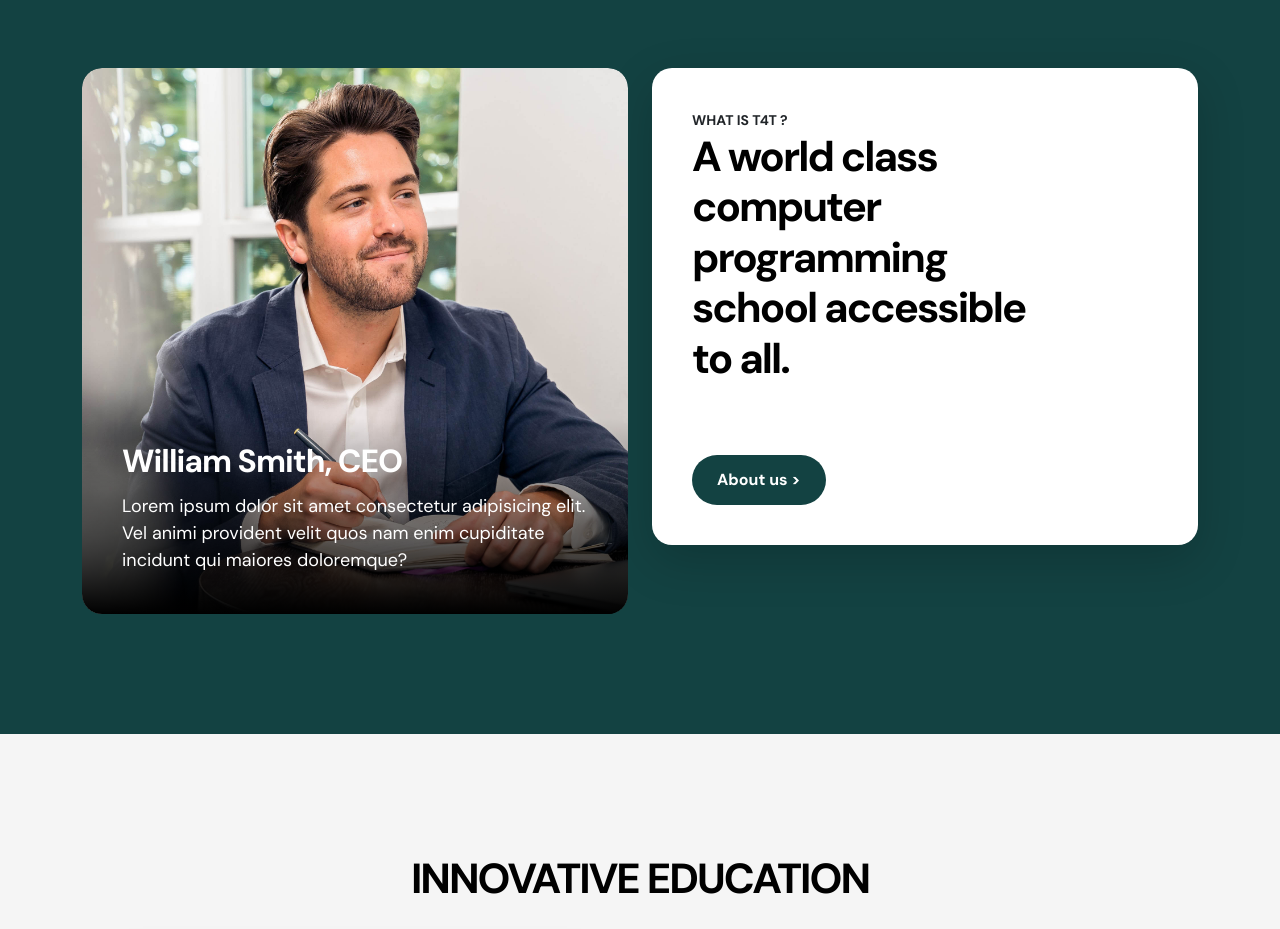
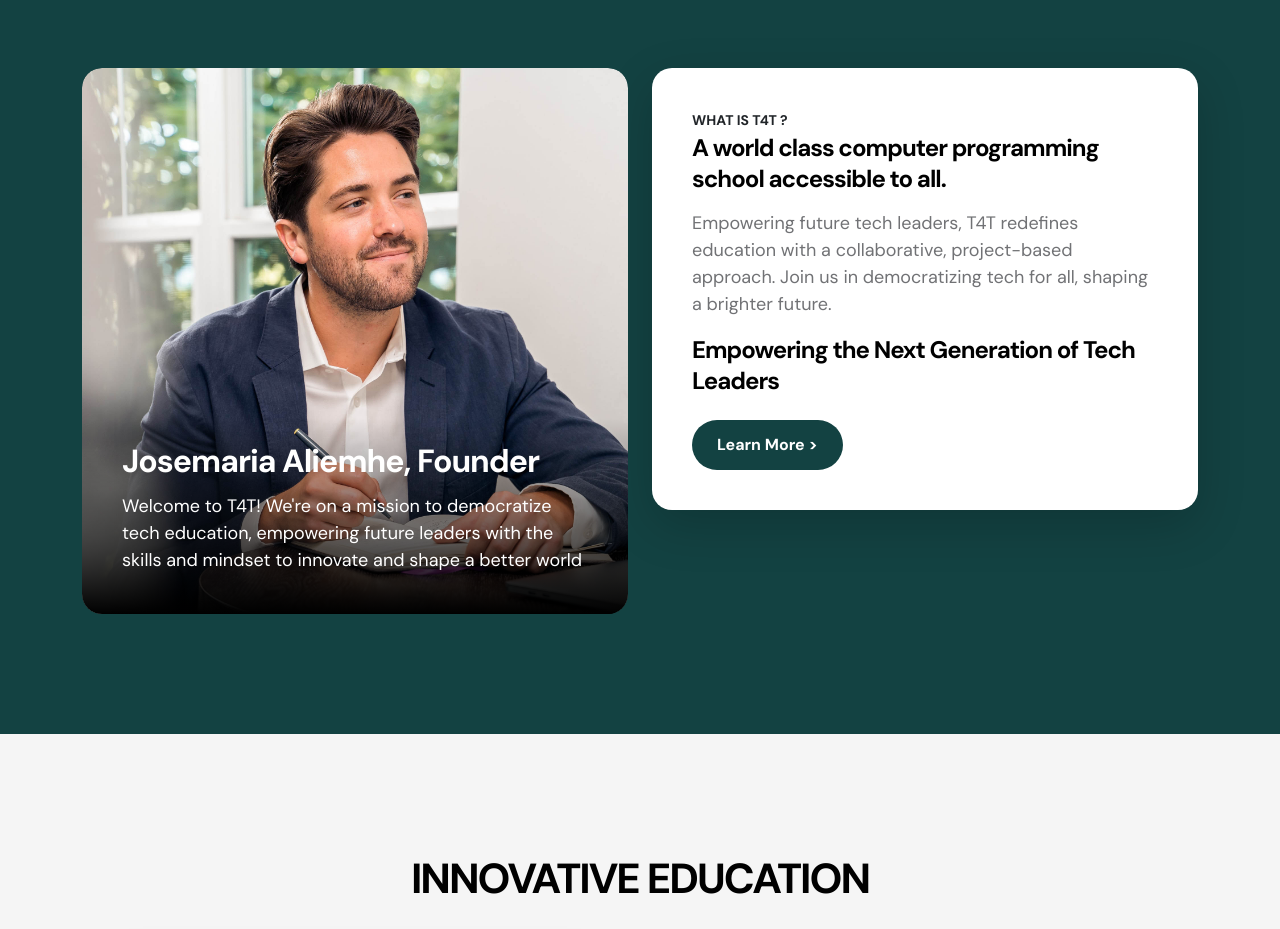
Before and after one commit to Profsain/42-Lagos-Project, a plain HTML site: page index.html in a window 1280 px wide. Shown: the part 840-1769 px from the top of the page. Drawn offline with Linux system fonts and the light colour scheme.

Commit message:
edit about home text

```diff
--- a/index.html
+++ b/index.html
@@ -186,9 +186,9 @@ Free Bootstrap 5 HTML Template
                                 <img src="images/peter-jones-WZROBIlY8Rg-unsplash.jpg" class="img-fluid about-image" alt="">
 
                                 <div class="about-image-info">
-                                    <h4 class="text-white">William Smith, CEO</h4>
+                                    <h4 class="text-white">Josemaria Aliemhe, Founder</h4>
 
-                                    <p class="text-white mb-0">Lorem ipsum dolor sit amet consectetur adipisicing elit. Vel animi provident velit quos nam enim cupiditate incidunt qui maiores doloremque?</p>
+                                    <p class="text-white mb-0">Welcome to T4T! We're on a mission to democratize tech education, empowering future leaders with the skills and mindset to innovate and shape a better world</p>
                                 </div>
                             </div>
                         </div>
@@ -199,16 +199,16 @@ Free Bootstrap 5 HTML Template
                                 <div class="about-info">
                                     <small class="small-title"> <strong> What is T4T ? </strong> </small>
 
-                                    <h2 class="mb-3">A world class <br> computer <br> programming <br> school accessible <br> to all.</h2>
+                                    <h5 class="mb-3">A world class computer programming school accessible to all.</h5>
 
                                     <!-- <h5 class="mb-3">Helping small businesses since 2001</h5> -->
 
-                                    <!-- <p>Waso Strategy is a Bootstrap 5 HTML template for your business. You may use this template for any purpose. You may not redistribute the template ZIP file on any other website.</p> -->
+                                    <p>Empowering future tech leaders, T4T redefines education with a collaborative, project-based approach. Join us in democratizing tech for all, shaping a brighter future.</p>
 
                                     <div class="about-info">
-                                        <h5 class="text-white mb-4">We're growing business dolor</h5>
+                                        <h5 class="text-whit mb-4">Empowering the Next Generation of Tech Leaders</h5>
 
-                                        <a class="custom-btn btn " href="#section_3">About us  ></a>
+                                        <a class="custom-btn btn " href="http://127.0.0.1:5500/pages/about.html">Learn More  ></a>
                                     </div>
 
                                     <!-- <p>You may support a little PayPal donation to Tooplate by visiting our <a href="https://www.tooplate.com/contact">contact page</a>. Thank you.</p> -->
```
